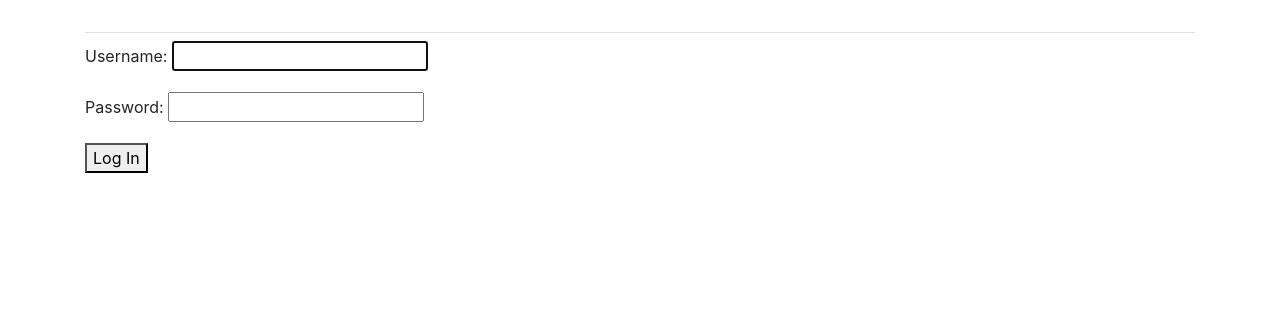
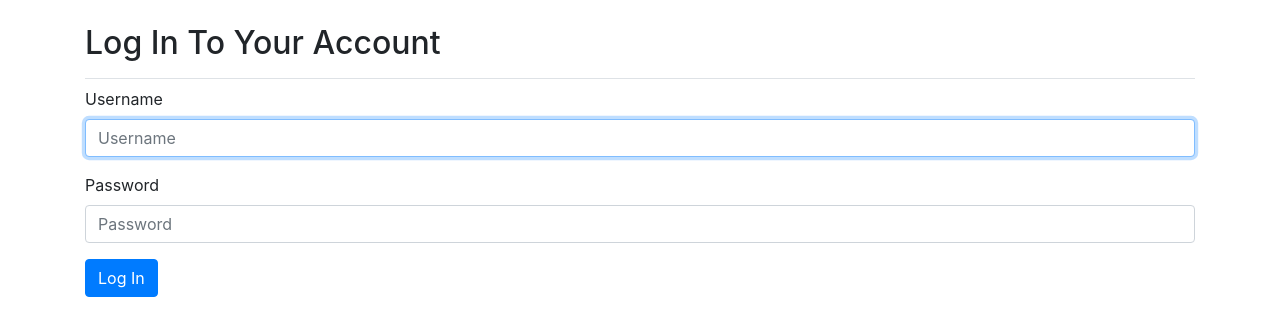
Before and after one commit to musawakiliML/Data-Science-Blog, a Django app: page /users/login/ in a window 1280 px wide. Shown: the part 58-394 px from the top of the page. Run offline with Django 4.2, Linux system fonts and the light colour scheme; some libraries are stand-ins or nearby versions.

Commit message:
edited and styled the login page

```diff
--- a/Learning_log_app/templates/index.html
+++ b/Learning_log_app/templates/index.html
@@ -2,12 +2,12 @@
 
 {% block page_header %}
     <div class="jumbotron">
-        <h1 class="display-5">Track Your Learning.</h1>
+        <h1 class="display-5"> &#128221; Track Your Learning.</h1>
         <p class="lead"> Make your own Learning Log, and keep a list of the
             topics you're learning about. Whenever you learn something new
             about a topic, make an entry summarizing what you've learned.
         </p>
-        <a class="btn btn-lg btn-primary" href="{% url 'users:register' %}" role="button"> Register &raquo; </a>
+        <a class="btn btn-lg btn-primary" href="{% url 'users:register' %}" role="button"> Register &#128100; </a>
     </div>
 
 {% endblock page_header %}
--- a/users/templates/registration/login.html
+++ b/users/templates/registration/login.html
@@ -1,19 +1,33 @@
 {% extends 'base.html' %}
+
+{% load bootstrap4 %}
+
+{% block page_header %}
+    <h2>Log In To Your Account</h2>
+
+{% endblock page_header %}
 
 {% block content %}
 
-{% if form.errors %}
-    <p>>Your username and password didn't match. Please try again.</p>
-{% endif %}
 
-<form enctype="multipart/form-data" method="post" action="{% url 'users:login' %}">
+
+<form enctype="multipart/form-data" method="post" action="{% url 'users:login' %}" class="form">
     {% csrf_token %}
-    {{ form.as_p }}
+    {% bootstrap_form form %}
 
-    <button name="submit">Log In</button>
+    {% buttons %}
+    <button name="submit" class="btn btn-primary">Log In</button>
+    {% endbuttons %}
+
     <input type="hidden" name="next" value="{% url 'Learning_log_app:index' %}">
 
 </form>
 
 
 {% endblock content %}
+
+<!--
+ {% if form.errors %}
+    <p class="lead"> Your username and password didn't match. Please try again.</p>
+{% endif %}
+-->
```
